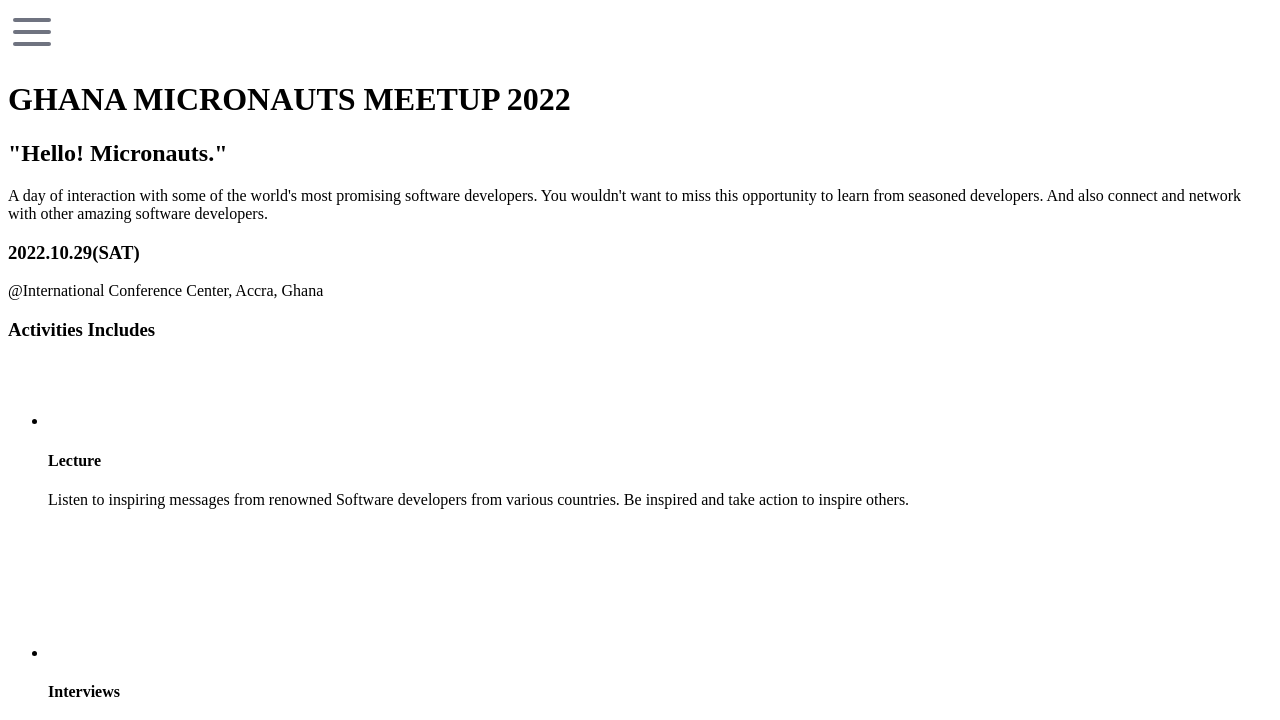
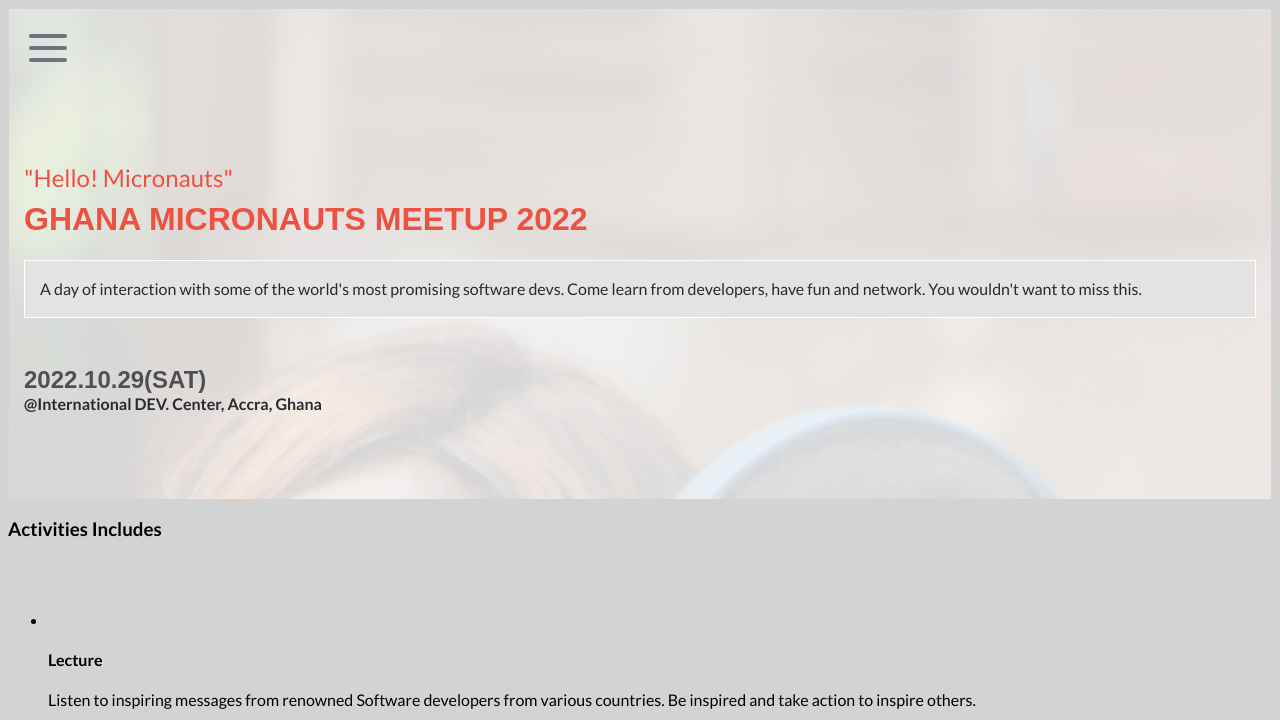
Before and after one commit to BenjaminSemah/AlumniMeetup, a website: page index.html in a window 1280 px wide. Shown: the top 720 px of the page. Drawn offline with Linux system fonts and the light colour scheme; a web font is replaced by a local one.

Commit message:
Add styles to header section of homepage

```diff
--- a/index.html
+++ b/index.html
@@ -4,28 +4,30 @@
     <meta charset="UTF-8" />
     <meta http-equiv="X-UA-Compatible" content="IE=edge" />
     <meta name="viewport" content="width=device-width, initial-scale=1.0" />
+    <link rel="stylesheet" href="stylesheet.css">
     <title>Ghana Micronauts Meetup</title>
   </head>
   <body>
     <header>
       <nav class="navigation">
         <a href="#"
-          ><img src="./images/hamburger-menu.svg" alt="hamburger menu icon"
+          ><img class="hamburger-menu" src="./images/hamburger-menu.svg" alt="hamburger menu icon"
         /></a>
       </nav>
       <div class="hero">
         <div class="hero-title">
           <h1 class="hero-main-title">GHANA MICRONAUTS MEETUP 2022</h1>
-          <h2 class="hero-sub-title">"Hello! Micronauts."</h2>
+          <h2 class="hero-sub-title">"Hello! Micronauts"</h2>
         </div>
         <div class="hero-paragraph">
-          A day of interaction with some of the world's most promising software
-          developers. You wouldn't want to miss this opportunity to learn from
-          seasoned developers. And also connect and network with other amazing
-          software developers.
+          <p>
+            A day of interaction with some of the world's most promising software
+            devs. Come learn from developers, have fun and network. You wouldn't
+            want to miss this.
+          </p>
         </div>
         <h3 class="hero-date">2022.10.29(SAT)</h3>
-        <p class="hero-venue">@International Conference Center, Accra, Ghana</p>
+        <p class="hero-venue">@International DEV. Center, Accra, Ghana</p>
       </div>
     </header>
 
--- /dev/null
+++ b/stylesheet.css
@@ -0,0 +1,81 @@
+@import url('https://fonts.googleapis.com/css2?family=Inter:wght@400;500&family=Lato:wght@300;400;700&family=Poppins:wght@300;700&family=Readex+Pro:wght@200;500&display=swap');
+@import url('http://fonts.cdnfonts.com/css/cocogoose');
+/* font-family: 'COCOGOOSE', sans-serif; */
+/* font-family: 'Lato', sans-serif;*/
+
+body {
+  background-color: #d3d3d3;
+  font-family: 'Lato', sans-serif;
+}
+
+header {
+  background-image: url(./images/headerImage.jpg);
+  background-size: cover;
+  background-color: #d3d3d3;
+  background-blend-mode: screen;
+  margin: 0;
+  padding: 0;
+  border: 1px solid #d3d3d3;
+  /* border-collapse: separate; */
+}
+
+.hero {
+  padding: 20px 0;
+
+}
+
+.hamburger-menu {
+  margin-top: 15px;
+  margin-left: 15px;
+}
+
+.hero-title {
+  display: flex;
+  flex-direction: column-reverse;
+  margin-left: 15px;
+  margin-top: 3em;
+}
+
+.hero-main-title {
+  color: #ec5242;
+  font-family: 'COCOGOOSE', sans-serif;
+  font-weight: 600;
+  margin-top: 8px;
+  line-height: 1.2em;
+}
+
+.hero-sub-title {
+  color: #ec5242;
+  margin-bottom: 0;
+  font-weight: 400;
+}
+
+.hero-paragraph p {
+  line-height: 1.5em;
+  text-align: left;
+  padding: 0 15px;
+  color: #272a31;
+}
+
+.hero-paragraph {
+  background: #e3e3e3;
+  border: 1px solid white;
+  margin: 0 15px;
+}
+
+.hero-date {
+  margin-top: 2em;
+  margin-left: 15px;
+  margin-bottom: 0;
+  font-family: 'COCOGOOSE', sans-serif;
+  color: #4f5052;
+  font-size: 1.5em;
+}
+
+.hero-venue {
+  color: #272a31;
+  margin-top: 0;
+  margin-left: 15px;
+  padding-bottom: 50px;
+  font-weight: 600;
+}
```
Also changed, not shown: about.html (+1 -0 lines), images/headerImage.jpg (added), 5 other files.
